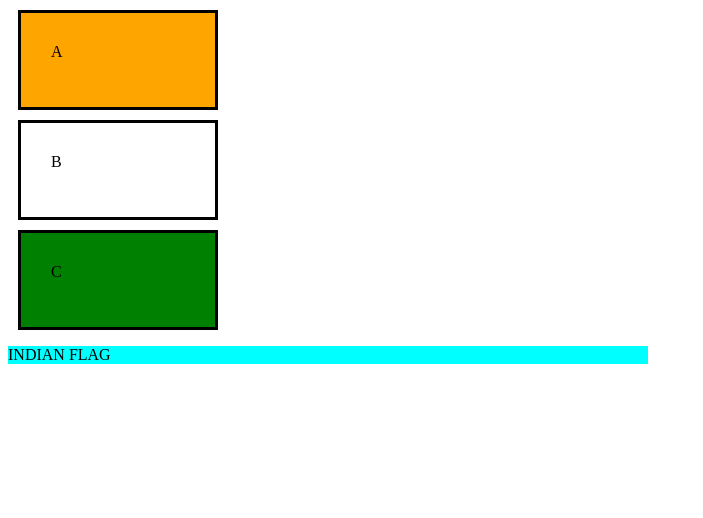
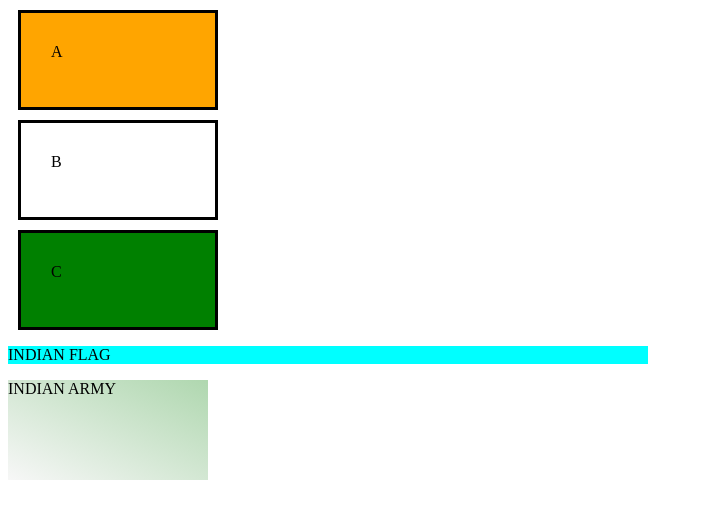
Before and after one commit to simarjeet21/fullstack, a plain HTML site: page html-css/2-box-model.html in a window 1280 px wide. Shown: the whole page, without its empty margins (0-703 px from the left). Drawn offline with Linux system fonts and the light colour scheme.

Commit message:
box model

```diff
--- a/html-css/2-box-model.html
+++ b/html-css/2-box-model.html
@@ -27,6 +27,11 @@
             background-color: aqua;
             width: 50vw;
         }
+        #army{
+            height: 100px;
+            width: 200px;
+            background-image: linear-gradient(to bottom left, #00800050, #80808010);
+        }
     </style>
 </head>
 <body>
@@ -34,5 +39,6 @@
     <div class="box" id="wht">B</div>
     <div class="box" id="grn">C</div>
     <p id="flag-text">INDIAN FLAG</p>
+    <p id="army">INDIAN ARMY</p>
 </body>
 </html>
```
